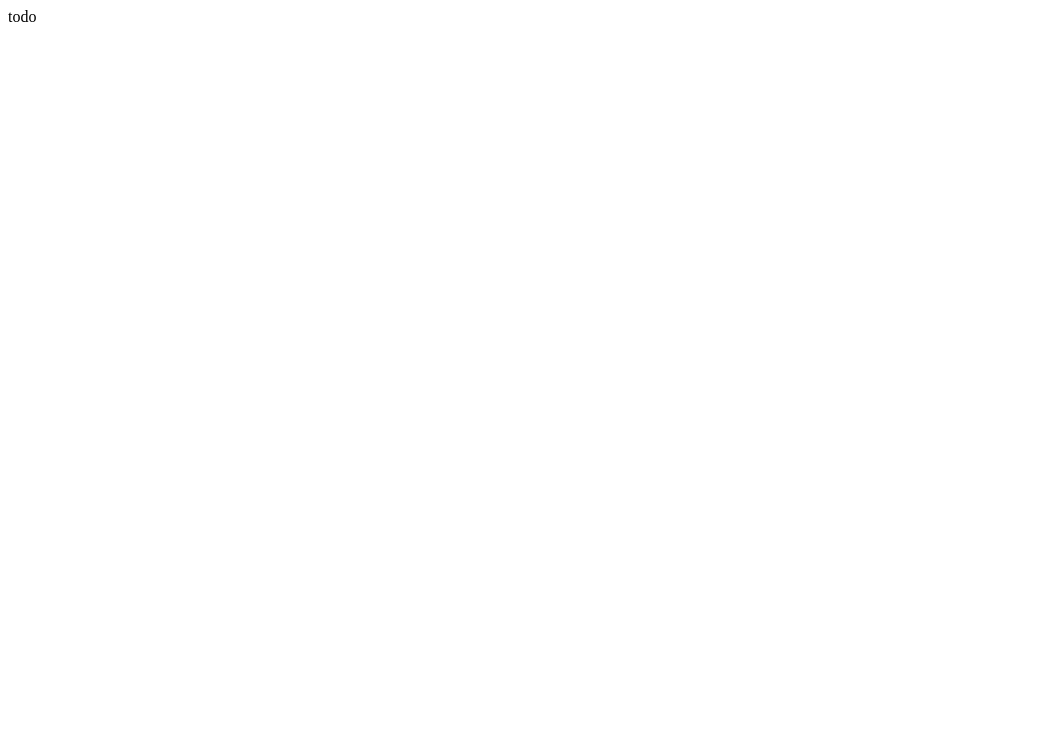
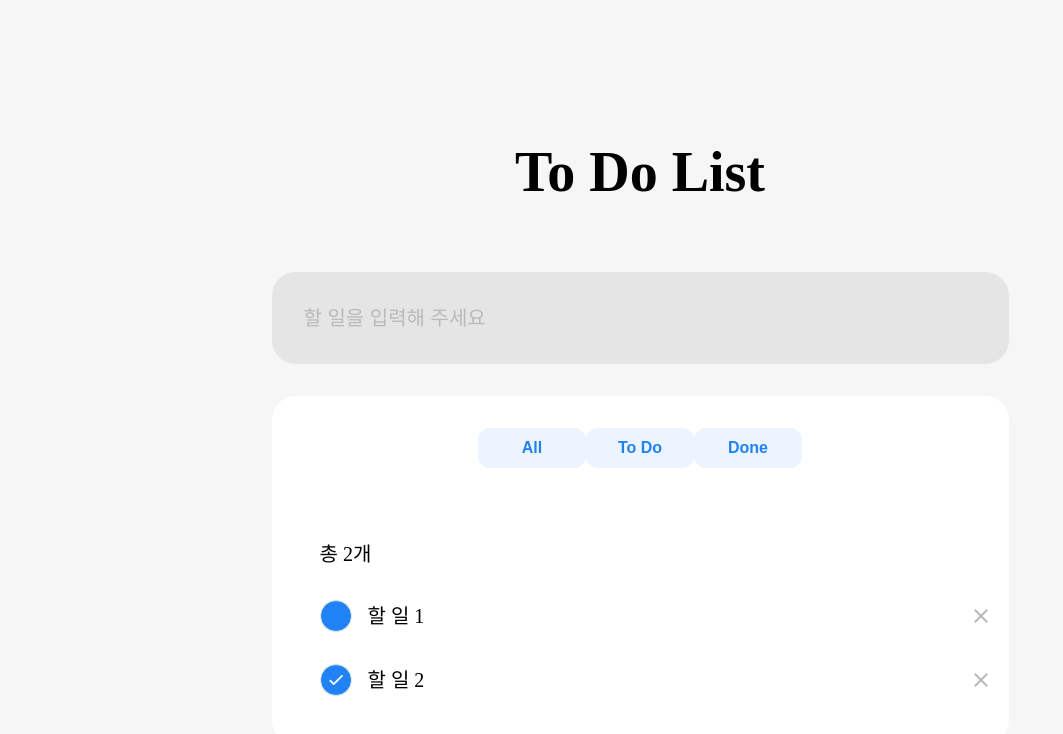
Before and after one commit to byunghun-ben/interview-task-front-pre-course, a Next.js app: page / in a window 1280 px wide. Shown: the top 734 px of the page, without its empty margins (0-1063 px from the left). Built offline with nearby package versions, Linux system fonts and the light colour scheme.

Commit message:
feat: 퍼블리싱   - 아이콘 추가   - 페이지 퍼블리싱

```diff
--- a/src/app/layout.tsx
+++ b/src/app/layout.tsx
@@ -13,7 +13,11 @@ export default function RootLayout({
 }) {
   return (
     <html lang="en">
-      <body>
+      <body
+        style={{
+          backgroundColor: "#f6f6f6",
+        }}
+      >
         <LayoutRecoil>{children}</LayoutRecoil>
       </body>
     </html>
--- /dev/null
+++ b/src/components/icons/CheckIcon.tsx
@@ -0,0 +1,25 @@
+import { SVGProps } from "react";
+
+type Props = SVGProps<SVGSVGElement>;
+
+const CheckIcon = (props: Props) => {
+  return (
+    <svg
+      width="24"
+      height="24"
+      viewBox="0 0 24 24"
+      fill="none"
+      xmlns="http://www.w3.org/2000/svg"
+      {...props}
+    >
+      <path
+        fillRule="evenodd"
+        clipRule="evenodd"
+        d="M20.8483 5.65152C21.317 6.12015 21.317 6.87995 20.8483 7.34858L9.84834 18.3486C9.37972 18.8172 8.61992 18.8172 8.15129 18.3486L3.65128 13.8486C3.18265 13.3799 3.18265 12.6202 3.65128 12.1515C4.1199 11.6829 4.8797 11.6829 5.34833 12.1515L8.99981 15.803L19.1513 5.65152C19.6199 5.18289 20.3797 5.18289 20.8483 5.65152Z"
+        fill="currentColor"
+      />
+    </svg>
+  );
+};
+
+export default CheckIcon;
--- /dev/null
+++ b/src/components/icons/CloseIcon.tsx
@@ -0,0 +1,23 @@
+import { SVGProps } from "react";
+
+type Props = SVGProps<SVGSVGElement>;
+
+const CloseIcon = (props: Props) => {
+  return (
+    <svg
+      width="24"
+      height="24"
+      viewBox="0 0 24 24"
+      fill="none"
+      xmlns="http://www.w3.org/2000/svg"
+      {...props}
+    >
+      <path
+        d="M19 6.41L17.59 5L12 10.59L6.41 5L5 6.41L10.59 12L5 17.59L6.41 19L12 13.41L17.59 19L19 17.59L13.41 12L19 6.41Z"
+        fill="currentColor"
+      />
+    </svg>
+  );
+};
+
+export default CloseIcon;
--- a/src/components/pages/TodoUserListPage.tsx
+++ b/src/components/pages/TodoUserListPage.tsx
@@ -1,15 +1,167 @@
 "use client";
-import React from "react";
+import React, { useState } from "react";
 import styled from "@emotion/styled";
+import CheckIcon from "../icons/CheckIcon";
+import CloseIcon from "../icons/CloseIcon";
 
-const Container = styled.div``;
+const Container = styled.div`
+  width: 100%;
+  max-width: 737px;
+  margin: 0 auto;
+  display: flex;
+  flex-direction: column;
+`;
+
+const H1 = styled.p`
+  font-size: 56px;
+  line-height: 72px;
+  font-weight: 700;
+  margin-bottom: 64px;
+  margin-top: 128px;
+  text-align: center;
+`;
+
+const Input = styled.input`
+  width: 100%;
+  background-color: #e5e5e5;
+  border: none;
+  border-radius: 24px;
+  padding: 32px;
+  box-sizing: border-box;
+  font-size: 20px;
+  line-height: 28px;
+  margin-bottom: 32px;
+  ::placeholder {
+    color: #b9b9b9;
+  }
+`;
+
+const TodoContainer = styled.div`
+  display: flex;
+  flex-direction: column;
+  align-items: center;
+  gap: 32px;
+  background-color: white;
+  padding: 32px;
+  border-radius: 24px;
+`;
+
+const Tab = styled.div`
+  display: flex;
+  margin-bottom: 24px;
+`;
+
+const TabItem = styled.button`
+  font-weight: 600;
+  color: #2182f3;
+  padding: 8px 0;
+  width: 108px;
+  background-color: #ebf4ff;
+  display: flex;
+  justify-content: center;
+  align-items: center;
+  border-radius: 12px;
+  border: none;
+
+  font-size: 16px;
+  line-height: 24px;
+`;
+
+const TodoList = styled.div`
+  width: 100%;
+  display: flex;
+  flex-direction: column;
+`;
+
+const TodoHeader = styled.div`
+  width: 100%;
+  padding: 16px;
+  font-size: 20px;
+  line-height: 28px;
+`;
+
+const TodoItem = styled.div`
+  width: 100%;
+  padding: 16px;
+  display: flex;
+  align-items: center;
+  gap: 16px;
+`;
+
+const CheckButton = styled.button`
+  width: 32px;
+  height: 32px;
+  border-radius: 16px;
+  border: 1px solid #e5e5e5;
+  display: flex;
+  justify-content: center;
+  align-items: center;
+  background-color: #2182f3;
+  cursor: pointer;
+`;
+
+const TodoText = styled.span`
+  flex: 1;
+  font-size: 20px;
+  line-height: 28px;
+`;
+
+const DeleteButton = styled.button`
+  width: 24px;
+  height: 24px;
+  padding: 0;
+  border: none;
+  display: flex;
+  justify-content: center;
+  align-items: center;
+  background-color: transparent;
+  color: #b9b9b9;
+  cursor: pointer;
+`;
 
 interface Props {}
 
 const TodoUserListPage = ({}: Props) => {
-  return <Container>
-    todo
-  </Container>;
+  const [todos, setTodos] = useState([
+    { id: 1, text: "할 일 1", done: false },
+    { id: 2, text: "할 일 2", done: true },
+  ]);
+
+  return (
+    <Container>
+      <H1>To Do List</H1>
+      <Input type="text" placeholder="할 일을 입력해 주세요" />
+
+      <TodoContainer>
+        <Tab>
+          <TabItem>All</TabItem>
+          <TabItem>To Do</TabItem>
+          <TabItem>Done</TabItem>
+        </Tab>
+
+        <TodoList>
+          <TodoHeader>총 {todos.length}개</TodoHeader>
+          {todos.map((todo) => (
+            <TodoItem key={todo.id}>
+              <CheckButton>
+                <CheckIcon
+                  width={20}
+                  height={20}
+                  style={{
+                    color: todo.done ? "white" : "transparent",
+                  }}
+                />
+              </CheckButton>
+              <TodoText>{todo.text}</TodoText>
+              <DeleteButton>
+                <CloseIcon />
+              </DeleteButton>
+            </TodoItem>
+          ))}
+        </TodoList>
+      </TodoContainer>
+    </Container>
+  );
 };
 
 export default TodoUserListPage;
```
